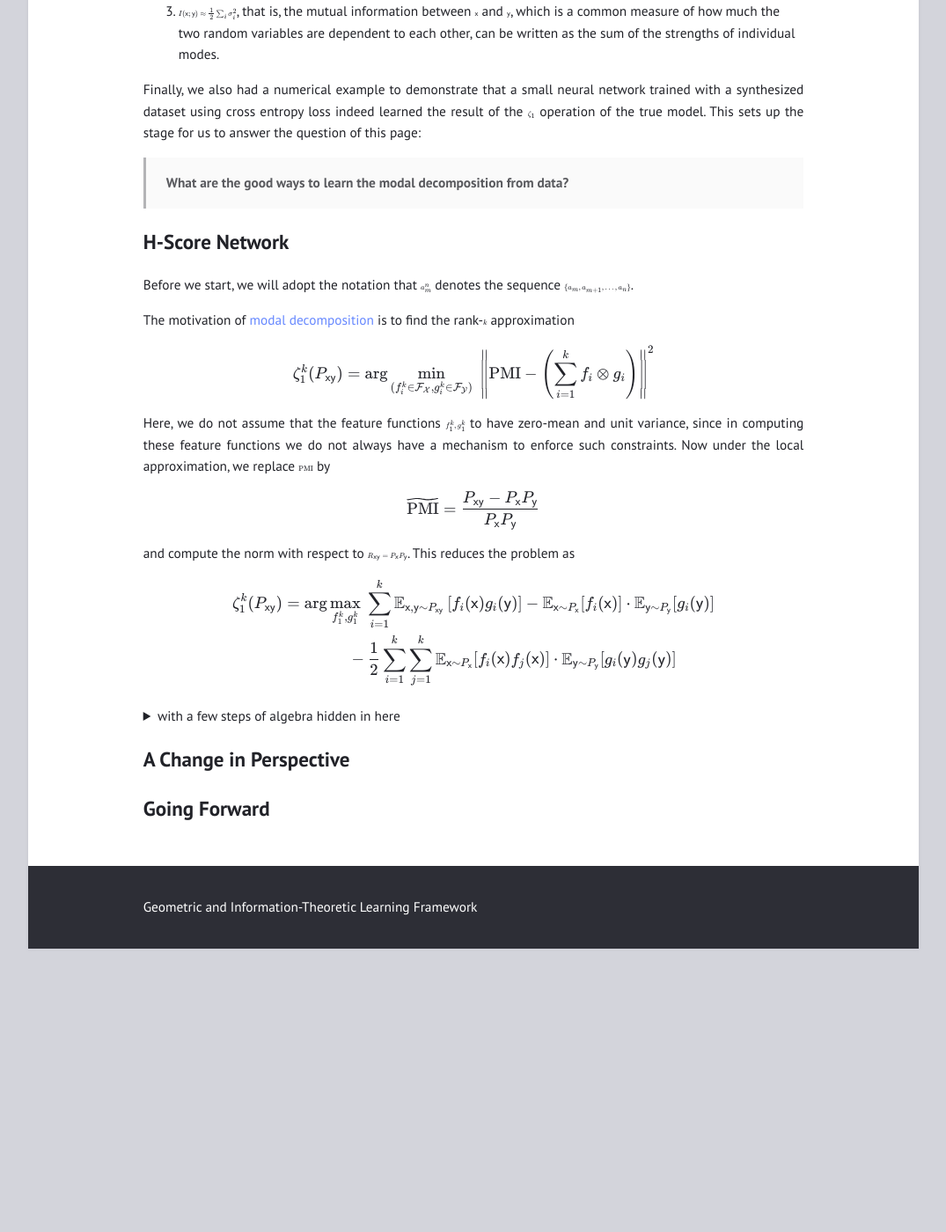
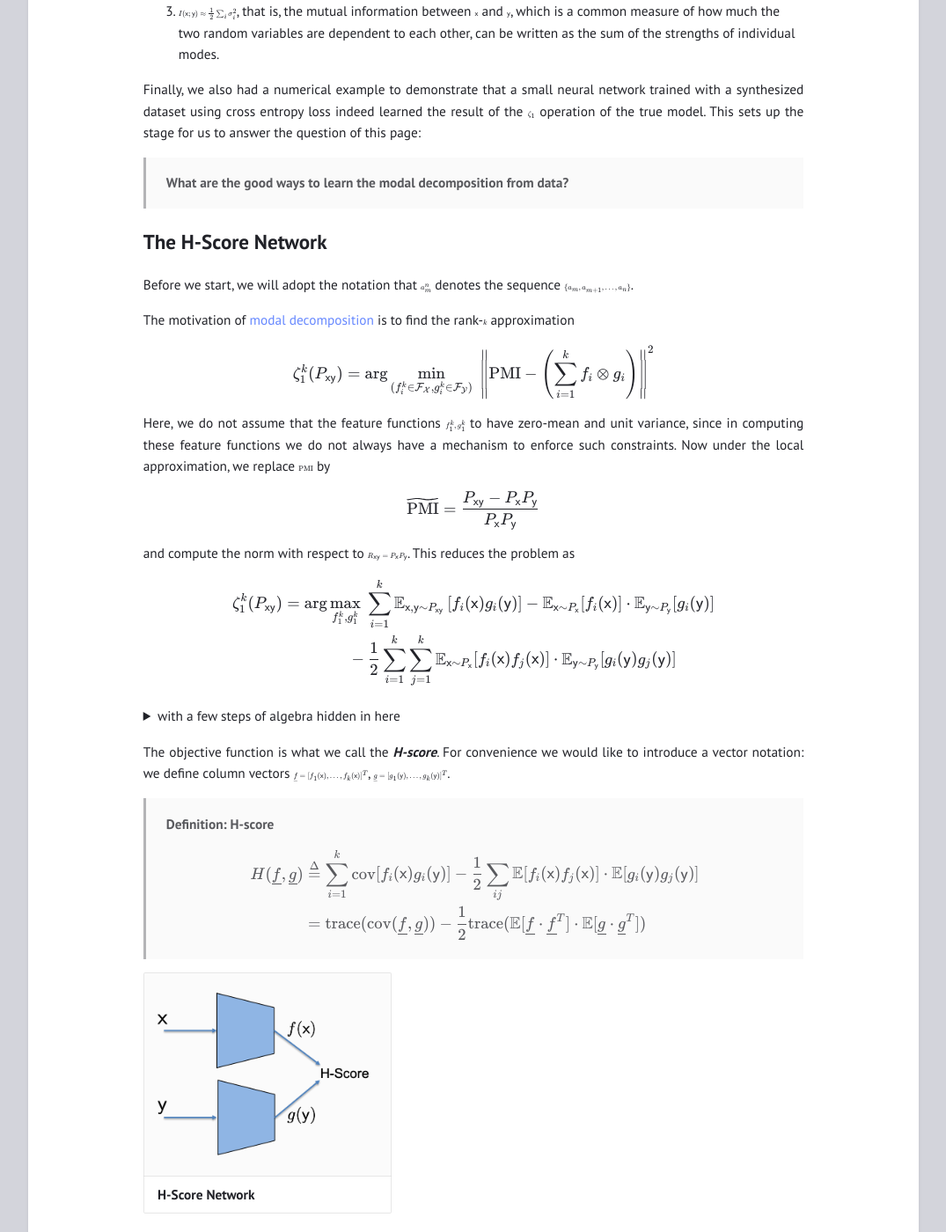
Before and after one commit to gilearning/gilearning.github.io, a Jekyll site: the page built from _posts/2022-08-24-HScore.md, in a window 1280 px wide and 1400 px high, scrolled down 1570 px. Shown: the whole window at 88% size, without its empty margins (102-1177 px from the left). Built offline with Jekyll 4.4.1, drawn with Linux system fonts in a browser that asks for light colours; formulas are drawn with MathJax 3; before the commit the page ends 2648 px from its top, so only the background shows below that; some of the changed text lies outside the part shown.

Commit message:
first figure of H-score Network

```diff
--- a/_posts/2022-08-24-HScore.md
+++ b/_posts/2022-08-24-HScore.md
@@ -49,7 +49,7 @@ Finally, we also had a numerical example to demonstrate that a small neural netw
 > **What are the good ways to learn the modal decomposition from data?**
 
 
-## H-Score Network
+## The H-Score Network
 
 Before we start, we will adopt the notation that $a_m^n$ denotes the sequence $\lbrace a_m, a_{m+1}, \ldots, a_n\rbrace $.
 
@@ -90,6 +90,21 @@ $$
 $$
 </details>
 
+The objective function is what we call the **_H-score_**. For convenience we would like to introduce a vector notation: we define column vectors $\underline{f} = [f_1(\mathsf x), \ldots, f_k(\mathsf x)]^T$, $\underline{g} = [g_1(\mathsf y), \ldots, g_k(\mathsf y)]^T$.
+
+>**Definition: H-score**
+>
+>$$
+\begin{align*}
+H(\underline{f}, \underline{g}) &\stackrel{\Delta}{=} \sum_{i=1}^k \mathrm{cov}[ f_i(\mathsf x) g_i(\mathsf y)] - \frac{1}{2} \sum_{ij} \mathbb E[f_i(\mathsf x)f_j(\mathsf x)] \cdot \mathbb E[g_i(\mathsf y)g_j(\mathsf y)]\\
+&=\mathrm{trace} (\mathrm{cov} (\underline{f}, \underline{g})) - \frac{1}{2} \mathrm{trace}(\mathbb E[\underline{f} \cdot \underline{f}^T] \cdot \mathbb E[\underline{g} \cdot \underline{g}^T])
+\end{align*}
+$$
+
+
+|![test image](/assets/Hscorenetwork.png){: width="250" }|
+|<b> H-Score Network </b>|
+
 ## A Change in Perspective
 
 ## Going Forward
```
